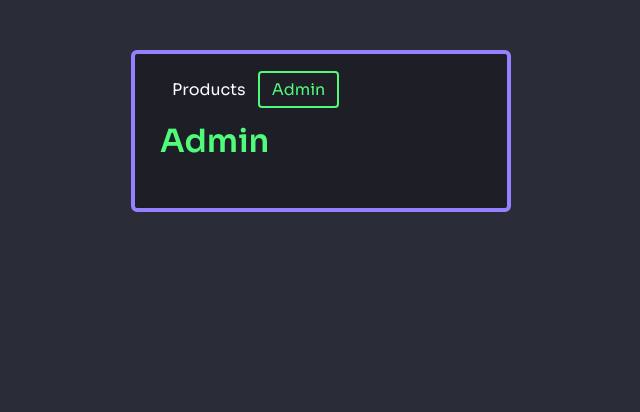
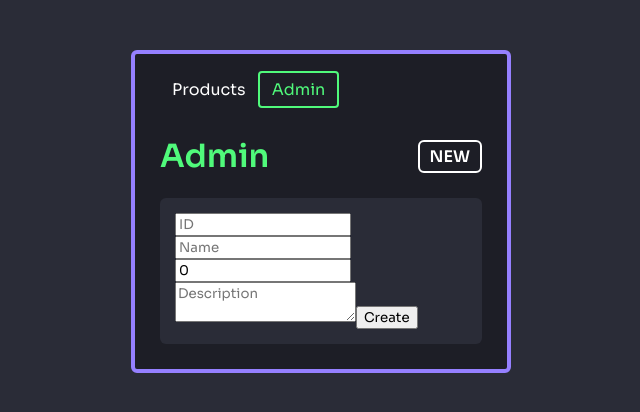
Before and after one commit to gorakhjoshi/ReactRouterV6, a React (Create React App) app: page /Admin/new in a window 1280 px wide. Shown: the top 412 px of the page, without its empty margins (319-959 px from the left). Built offline with nearby package versions, Linux system fonts and the light colour scheme.

Commit message:
Creating a new Product

```diff
--- a/db.json
+++ b/db.json
@@ -47,6 +47,12 @@
       "name": "Big Cheese",
       "price": 899,
       "description": "Large burger, all the cheese."
+    },
+    {
+      "id": "Crunchy Burger",
+      "name": "Burger House",
+      "price": 320,
+      "description": "This is the crunchy burger by Burger House"
     }
   ]
 }
--- a/src/Admin/Admin.js
+++ b/src/Admin/Admin.js
@@ -1,13 +1,41 @@
 import React from 'react';
-import { Routes, Route } from 'react-router-dom';
+import { Routes, Route, Link } from 'react-router-dom';
+import { css } from '@emotion/css';
 
+import ProductEdit from '../Products/ProductEdit';
 import ProductsIndex from '../Products/ProductsIndex';
 
+const AdminStyles = css`
+  .Admin {
+    &-Header {
+      display: flex;
+      align-items: center;
+    }
+    &-New {
+      text-decoration: none;
+      border: 2px solid #fff;
+      color: #fff;
+      padding: 4px 10px;
+      border-radius: 6px;
+      font-weight: 600;
+      text-transform: uppercase;
+      margin-left: auto;
+    }
+  }
+`;
+
 const Admin = () => (
-  <div>
-    <h1>Admin</h1>
+  <div className={AdminStyles}>
+    <div className='Admin-Header'>
+      <h1>Admin</h1>
+      <Link to='new' className='Admin-New'>
+        New
+      </Link>
+    </div>
+
     <Routes>
       <Route path='/' element={<ProductsIndex />} />
+      <Route path='/new' element={<ProductEdit />} />
     </Routes>
   </div>
 );
--- /dev/null
+++ b/src/Products/ProductEdit.js
@@ -0,0 +1,91 @@
+import React, { useState, useEffect } from 'react';
+import { css } from '@emotion/css';
+
+import { createProduct } from './ProductsService';
+
+const ProductEditStyles = css`
+  color: #fff;
+  background: #2a2c37;
+  border-radius: 6px;
+  padding: 15px;
+`;
+
+const ProductEdit = () => {
+  const [form, setForm] = useState(null);
+
+  useEffect(() => {
+    setForm({
+      id: '',
+      name: '',
+      price: 0,
+      description: '',
+    });
+  }, []);
+
+  const updateField = ({ name, value }) => {
+    setForm({
+      ...form,
+      [name]: value,
+    });
+  };
+
+  const handleCreate = async () => {
+    try {
+      const created = await createProduct(form);
+      console.log(created);
+    } catch (e) {
+      console.warn(e);
+    }
+  };
+
+  if (form === null) {
+    return <div>Loading...</div>;
+  }
+
+  return (
+    <form className={ProductEditStyles}>
+      <input
+        type='text'
+        name='id'
+        placeholder='ID'
+        className='ProductEdit-Input'
+        value={form.id}
+        onChange={({ target }) => updateField(target)}
+      />
+      <input
+        type='text'
+        name='name'
+        placeholder='Name'
+        className='ProductEdit-Input'
+        value={form.name}
+        onChange={({ target }) => updateField(target)}
+      />
+      <input
+        type='text'
+        name='price'
+        placeholder='Price'
+        className='ProductEdit-Input'
+        value={form.price}
+        onChange={({ target }) =>
+          updateField({ name: target.name, value: parseInt(target.value, 10) })
+        }
+      />
+      <textarea
+        name='description'
+        placeholder='Description'
+        className='ProductEdit-Input ProductEdit-Textarea'
+        value={form.description}
+        onChange={({ target }) => updateField(target)}
+      />
+      <button
+        type='button'
+        className='ProductEdit-Button'
+        onClick={handleCreate}
+      >
+        Create
+      </button>
+    </form>
+  );
+};
+
+export default ProductEdit;
--- a/src/Products/ProductsService.js
+++ b/src/Products/ProductsService.js
@@ -1,5 +1,20 @@
 export const listProducts = async () => {
   const response = await fetch(`/api/products`);
+  if (response.ok) {
+    return await response.json();
+  }
+  throw new Error('Something went wrong');
+};
+
+export const createProduct = async (payload) => {
+  const response = await fetch(`/api/products`, {
+    method: 'POST',
+    headers: {
+      'Content-Type': 'application/json',
+    },
+    body: JSON.stringify(payload),
+  });
+
   if (response.ok) {
     return await response.json();
   }
```
Also changed, not shown: 1 other file (tests, documents, lock files or other folders).
